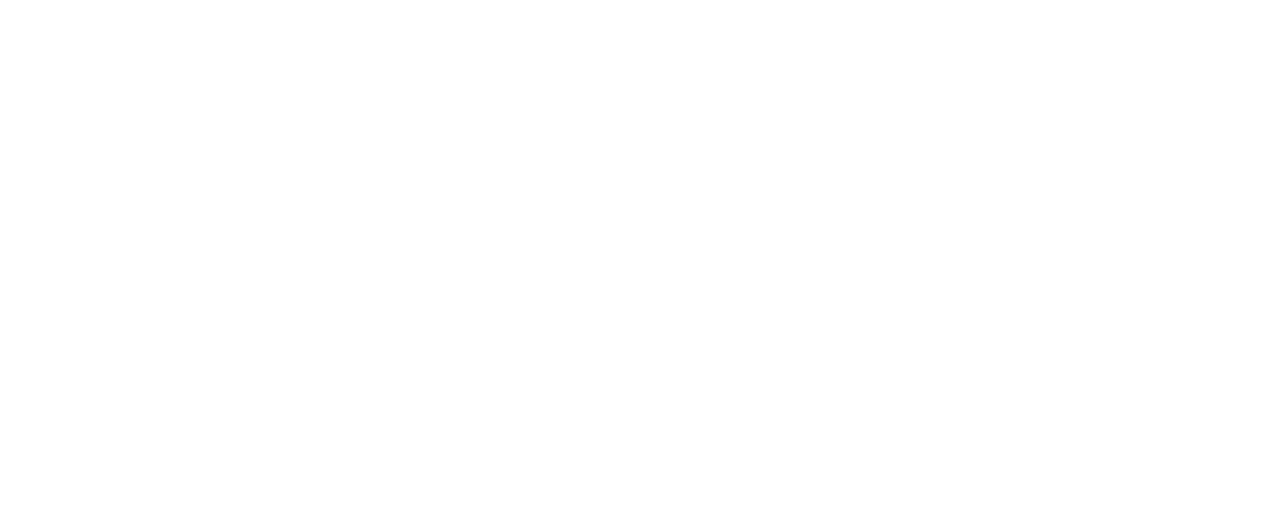
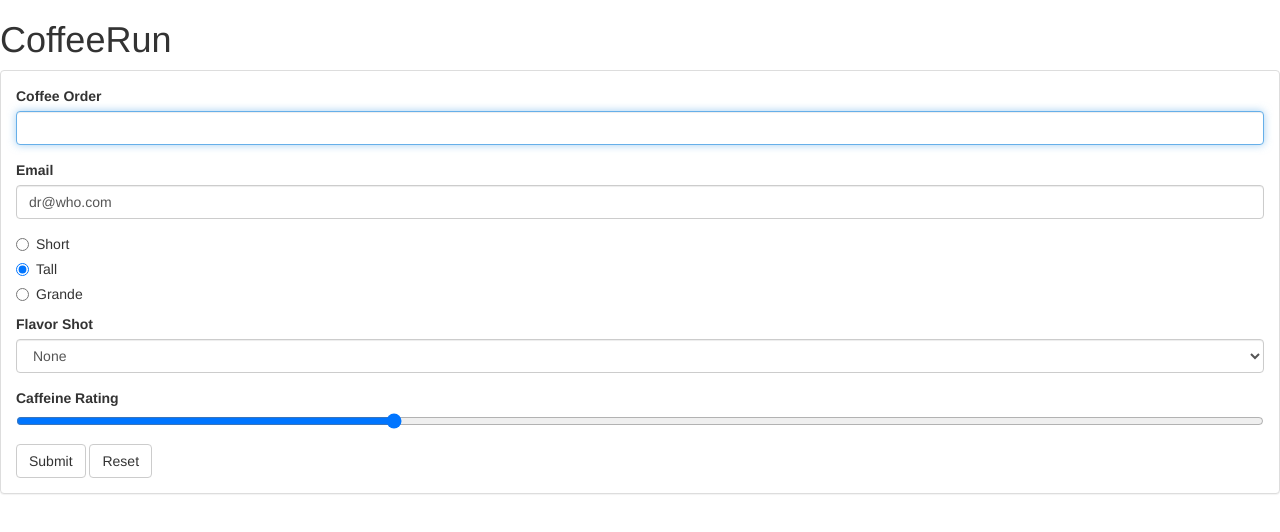
Before and after one commit to nathrichCSUF/CoffeeRun, a plain HTML site: page index.html in a window 1280 px wide. Drawn offline with nearby package versions, Linux system fonts and the light colour scheme.

Commit message:
Finished Chapter 9

```diff
--- a/index.html
+++ b/index.html
@@ -4,9 +4,59 @@
     <meta charset="utf-8">
     <title>coffeerun</title>
   </head>
-  <body>
+  <body class="cotainer">
+    <header>
+      <h1>CoffeeRun</h1>
+    </header>
+    <section>
+      <div class="panel panel-default">
+        <div class="panel-body">
+          <form data-coffee-order="form">
+            <div class="form-group">
+              <label for="coffeeOrder">Coffee Order</label>
+              <input class="form-control" name="coffee" id="coffeeOrder" autofocus>
+          </div>
+          <div class="form-group">
+            <label for="emailInput">Email</label>
+            <input class="form-control" type="email" name="emailAddress" id="emailInput" value="dr@who.com">
+          </div>
+          <div class="radio"> <!--Radio Buttons -->
+             <label>
+               <input type="radio" name="size" value="short"> Short
+             </label>
+           </div>
+           <div class="radio">
+             <label>
+               <input type="radio" name="size" value="tall" checked>Tall
+             </label>
+         </div>
+         <div class="radio">
+           <label>
+             <input type="radio" name="size" value="grande">Grande
+           </label>
+         </div>
+         <div class="form-group"> <!-- Dropdown -->
+            <label for="flavorShot">Flavor Shot</label>
+            <select id="flavorShot" class="form-control" name="flavor">
+              <option value="">None</option>
+              <option value="caramel">Caramel</option>
+              <option value="almond">Almond</option>
+              <option value="mocha">Mocha</option>
+            </select>
+          </div>
+          <div class="form-group">
+            <label for="strengthLevel">Caffeine Rating</label>
+            <input name="strength" id="strengthLevel" type="range" value="30">
+          </div>
+          <button type="submit" class="btn btn-default">Submit</button> <!--Buttons -->
+          <button type="reset" class="btn btn-default">Reset</button>
+        </form>
+      </div>
+    </div>
+  </section>
     <script src="scripts/datastore.js" charset="utf-8"></script>
     <script src="scripts/truck.js" charset="utf-8"></script>
     <script src="scripts/main.js" charset="utf-8"></script>
-  </body>
+    <link rel="stylesheet" href="https://cdnjs.cloudflare.com/ajax/libs/twitter-bootstrap/3.3.6/css/bootstrap.min.css">
+</body>
 </html>
```
